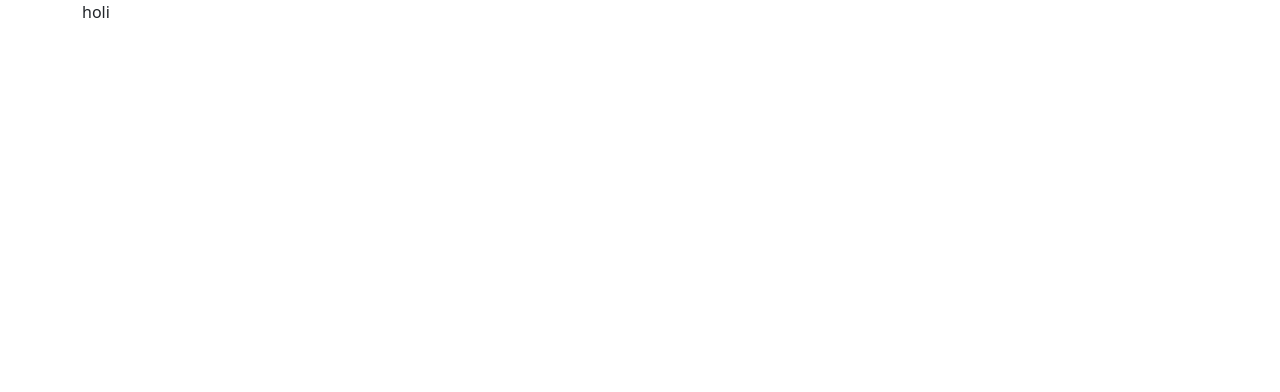
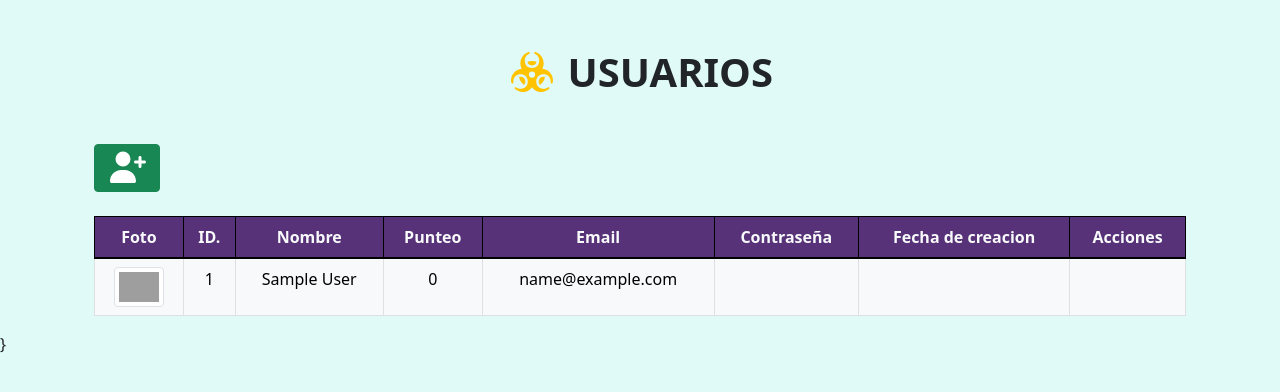
Before and after one commit to SalomeVO/Zombie_1, a Laravel app: page / in a window 1280 px wide. Before the commit the part shown is almost empty. Shown: the top 392 px of the page. Run offline with Laravel 10, Linux system fonts and the light colour scheme; the visitor is signed in with stand-in values (Sample User, id 1); some libraries are stand-ins or nearby versions; grey boxes are pictures that could not be loaded.

Commit message:
visualizar la lista de usuario, alert de guardar y eliminado el bug de como se guardaba la imagen

```diff
--- a/app/Http/Controllers/UserSombiesController.php
+++ b/app/Http/Controllers/UserSombiesController.php
@@ -10,7 +10,8 @@
 
     public function index()
     {
-        //
+        $user = user_sombies::all();//el numero de filas
+        return view('UserZombie.viewZombie', compact("user"));
     }
 
 
@@ -21,17 +22,19 @@
 
     public function saveZom(Request $request)
     {
+        $media = request()->except('_token');
+
         $user = $this->validate($request, [
             "name"      => "required",
             "email"    => "required|string|email",
             "password"    => "required",
-            "image"    => "required",
+            "image"    => "required|image",
 
         ]);
 
         //Guardar la foto
         if($request->hasFile('image')){
-            $user['image']=$request->file("image")->store('uploads', 'public');
+            $media['image']=$request->file("image")->store('uploads', 'public');
         }
 
         user_sombies::create([
@@ -40,10 +43,10 @@
             "email"    => $user["email"],
             "password"   => $user["password"],
             "dateZ"   => now(), //para la fecha
-            "image"   => $user["image"],
+            "image"   => $media["image"],
         ]);
 
-        return redirect('/')->with('Guardado', "Usuario Guardado");
+        return redirect('/')->with('usuarioGuardado', "Guardado");
     }
 
     public function edit(user_sombies $user_sombies)
--- a/resources/views/UserZombie/formZombie.blade.php
+++ b/resources/views/UserZombie/formZombie.blade.php
@@ -19,7 +19,7 @@
             @endif
 
             <div class="card">
-                <form action=" {{ route('zombie.saveZom') }}" method="POST">
+                <form action=" {{ route('zombie.saveZom') }}" method="POST" enctype="multipart/form-data" >
                     @csrf
 
                     <div class=" card-header text-center" style="background-color: #2A738C">
--- a/resources/views/UserZombie/viewZombie.blade.php
+++ b/resources/views/UserZombie/viewZombie.blade.php
@@ -1,5 +1,74 @@
 @extends('layouts.base') <!--para heredar de base-->
 @section('title', 'Lista') <!--nombre pagina, nombre de seccion-->
 @section('content')
-    holi
+<div class="container mt-5">
+    <div class="row justify-content-center">
+        <div class="cold-md-11">
+            <h1 class="text-center mb-5 fw-bold">
+                <i class="fas fa-biohazard" style="color: #FFC300;"></i> USUARIOS
+            </h1>
+
+            <a class="btn btn-success mb-4 fw-bold" href="{{url('/formUser')}}">
+                <i class="fas fa-user-plus fa-2x" style="color:white;"></i>
+            </a>
+
+            <div class="col-xl-30">
+                <table class="table table-light table-bordered table-hover text-center">
+                    <thead style="color: #8B716C; border-color: black">
+                    <tr class="text-light" style="background-color: #1A5276;">
+                        <th style="background-color: #573278">Foto</th>
+                        <th style="background-color: #573278">ID.</th>
+                        <th style="background-color: #573278">Nombre</th>
+                        <th style="background-color: #573278">Punteo</th>
+                        <th style="background-color: #573278">Email</th>
+                        <th style="background-color: #573278">Contraseña</th>
+                        <th style="background-color: #573278">Fecha de creacion</th>
+                        <th style="background-color: #573278">Acciones</th>
+                    </tr>
+                    </thead>
+
+                    <tbody style="background-color: #E5E8E8">
+
+                    @foreach($user as $users)
+                        <tr>
+                            <td>
+                                <img src="{{ asset('storage').'/'. $users->image}}" class="img-fluid img-thumbnail"  width="50px" high="50px">
+                            </td>
+                            <td>{{$users->id}}</td>
+                            <td>{{$users->name}}</td>
+                            <td>{{$users->points}}</td>
+                            <td>{{$users->email}}</td>
+                            <td>{{$users->password}}</td>
+                            <td>{{$users->dateZ}}</td>
+
+                            <td>
+
+                            </td>
+                        </tr>
+                    @endforeach
+                    </tbody>
+
+                </table>
+            </div>
+
+
+
+        </div>
+    </div>
+</div>
 @endsection
+@section('js')
+    <script src="//cdn.jsdelivr.net/npm/sweetalert2@11"></script>}
+
+    <!--Mensaje de Guardado-->
+    @if(session('usuarioGuardado')=='Guardado')
+        <script>
+            Swal.fire({
+                icon: 'success',
+                title: 'Usuario Guardado',
+                showConfirmButton: false,
+                timer: 1500
+            })
+        </script>
+    @endif
+@endsection
--- a/resources/views/layouts/base.blade.php
+++ b/resources/views/layouts/base.blade.php
@@ -24,11 +24,14 @@
     <!-- Styles -->
     <link href="{{ asset('css/app.css') }}" rel="stylesheet">
 </head>
-<body>
+<body style="background-color: #E0FAF8">
 
     <div class="container ">
         @yield('content') <!-- es para que se herede en todas las plantillas-->
     </div>
 
+    <script src="{{asset('js/app.js')}}"></script>
+    @yield('js')<!--¨Para mostrar las alerts-->
+
 </body>
 </html>
--- a/routes/web.php
+++ b/routes/web.php
@@ -18,8 +18,9 @@
     return view('UserZombie/viewZombie');
 });
 
+//Visualizar la lista de usuario
+Route::get('/', [UserSombiesController::class, 'index'])->name('index');
 //Agregar usuario
 Route::get('/formUser', [UserSombiesController::class, 'createZom'])->name('createZom');
-
 //Guardar usuario
 Route::post('/saveUser', [UserSombiesController::class, 'saveZom'])->name('zombie.saveZom');
```
